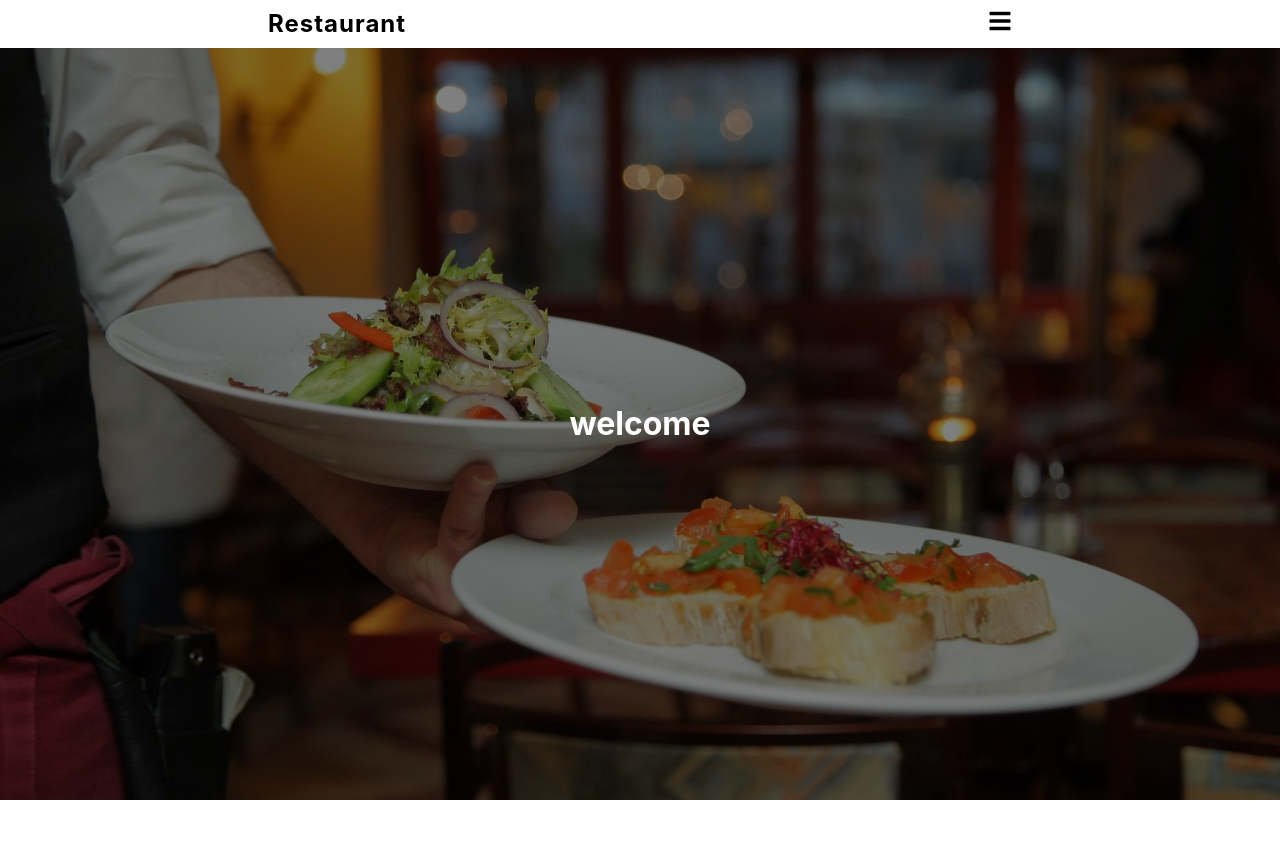
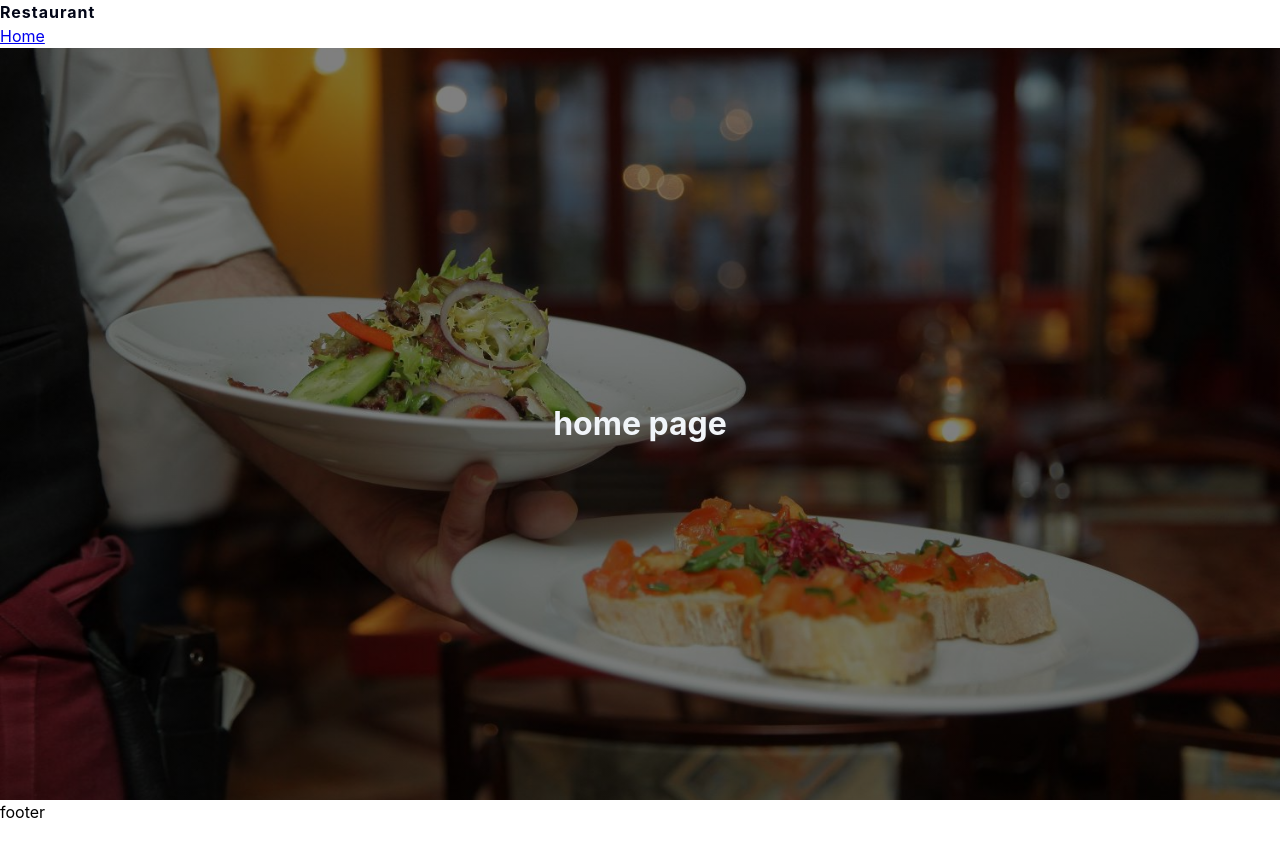
Before and after one commit to ken-cherry/restaurant-vite, a React (Vite) app: page / in a window 1280 px wide. After the commit the page ends 824 px from the top, so only its background shows below. Built offline with nearby package versions, Linux system fonts and the light colour scheme.

Commit message:
Added: pages, NavLink, created routes

```diff
--- a/package.json
+++ b/package.json
@@ -12,7 +12,8 @@
   "dependencies": {
     "react": "^18.2.0",
     "react-dom": "^18.2.0",
-    "react-icons": "^4.12.0"
+    "react-icons": "^4.12.0",
+    "react-router-dom": "^6.11.2"
   },
   "devDependencies": {
     "@types/react": "^18.2.43",
--- a/src/App.jsx
+++ b/src/App.jsx
@@ -1,17 +1,45 @@
-import { useState } from "react";
+import { Route, RouterProvider, createBrowserRouter } from "react-router-dom";
+import { Error, HomeLayout, Menu, Newsletter, Hero } from "./pages";
+
 import Navbar from "./components/Navbar";
-import Hero from "./components/Hero";
 import Sidebar from "./components/Sidebar";
 import Footer from "./components/Footer";
+
+const router = createBrowserRouter([
+  {
+    path: "/",
+    element: <HomeLayout />,
+    children: [
+      {
+        index: true,
+        element: <Hero />,
+      },
+      {
+        path: "menu",
+        element: <Menu />,
+        // children:[
+        //   {
+        //     work on later all appetizers sides entrees
+        //   }
+        // ]
+      },
+      {
+        path: "newsletter",
+        element: <Newsletter />,
+      },
+    ],
+  },
+]);
 
 function App() {
   return (
     <>
       <main>
-        <Navbar />
+        <RouterProvider router={router} />
+        {/* <Navbar />
         <Hero />
         <Sidebar />
-        <Footer />
+        <Footer /> */}
       </main>
     </>
   );
--- a/src/components/Navbar.jsx
+++ b/src/components/Navbar.jsx
@@ -1,18 +1,17 @@
 import React from "react";
-import { FaBars } from "react-icons/fa";
-import { useGlobalContext } from "../context";
+import { NavLink } from "react-router-dom";
 
 const Navbar = () => {
-  const { openSidebar } = useGlobalContext();
   return (
     <nav>
       <div className="nav-center">
-        <h1 className="logo">restaurant</h1>
+        <span className="logo">restaurant</span>
+        <div className="nav-links">
+          <NavLink to="/" className="nav-link">
+            Home
+          </NavLink>
+        </div>
       </div>
-      <button className="toggle-btn" onClick={openSidebar}>
-        <FaBars />
-      </button>
-      {/* nav links later */}
     </nav>
   );
 };
--- a/src/index.css
+++ b/src/index.css
@@ -24,29 +24,21 @@ html {
   -moz-osx-font-smoothing: grayscale;
 
   /* colors */
-  --primary-clr-blue: #0033a0;
-  --primary-clr-white: #ffffff;
-  --primary-clr-black: #000000;
-  --clr-blue-1: #1947aa;
-  --clr-blue-2: #002e90;
-  --clr-blue-3: #002980;
-  --clr-blue-4: #002470;
-  --light-blue-1: #335cb3;
-  --light-blue-2: #4d70bd;
-  --light-blue-3: #6685c6;
-  --light-blue-4: #8099d0;
-  --dark-blue-1: #001f60;
-  --dark-blue-2: #001a50;
-  --dark-blue-3: #001440;
-  --dark-blue-4: #000f30;
-  --grey-1: #b3c2e3;
-  --grey-2: #ccd6ec;
-  --grey-3: #e6ebf6;
+  --slate-50: #f8fafc;
+  --slate-100: #f1f5f9;
+  --slate-200: #e2e8f0;
+  --slate-300: #cbd5e1;
+  --slate-400: #94a3b8;
+  --slate-500: #64748b;
+  --slate-600: #475569;
+  --slate-700: #334155;
+  --slate-800: #1e293b;
+  --slate-900: #0f172a;
+  --slate-950: #020617;
 
   /* rest of vars */
-  /* --background-color: var(--primary-clr-blue); */
-  --textColor-white: var(--primary-clr-white);
-  --textColor-blue: var(--primary-clr-blue);
+  --textColor-white: var(--slate-50);
+  --textColor-black: var(--slate-950);
   --borderRadius: 0.25rem;
   --letterSpacing: 1px;
   --transition: 0.3s ease-in-out all;
@@ -102,44 +94,45 @@ PROJECT CSS
 */
 body {
   margin: 0;
-  background-color: var(--background-color);
+  /* background-color: var(--background-color); */
 }
 /*
 ====================
 PROJECT CSS
 ====================
 */
-nav {
+/* nav {
   height: 3rem;
   display: flex;
   align-items: center;
   justify-content: center;
   background-color: var(--primary-clr-white);
   color: var(--primary-clr-black);
-}
-.nav-center {
+} */
+/* .nav-center {
   width: var(--fluid-width);
   max-width: var(--max-width);
   display: flex;
   justify-content: space-between;
   align-items: center;
-}
+} */
 .logo {
   text-transform: capitalize;
   letter-spacing: var(--letterSpacing);
   font-weight: 700;
+  color: var(--slate-950);
 }
-.toggle-btn {
+/* .toggle-btn {
   font-size: 1.5rem;
   background: transparent;
   border: none;
   color: var(--primary-clr-black);
   transition: var(--transition);
   cursor: pointer;
-}
-.toggle-btn:hover {
+} */
+/* .toggle-btn:hover {
   transform: scale(1.25);
-}
+} */
 /*
 ====================
 HERO
@@ -156,6 +149,7 @@ HERO
   background-position: center;
 }
 .hero-center {
+  color: var(--slate-100);
   /* height: calc(100vh - 3rem);
   width: 80vw; */
   /* background-color: var(--grey-1); */
--- /dev/null
+++ b/src/pages/Error.jsx
@@ -0,0 +1,7 @@
+import React from "react";
+
+const Error = () => {
+  return <h2>Error</h2>;
+};
+
+export default Error;
--- a/src/components/Hero.jsx
+++ b/src/pages/Hero.jsx
@@ -4,7 +4,7 @@ const Hero = () => {
   return (
     <div className="hero-container">
       <div className="hero-center">
-        <h1>welcome</h1>
+        <h1>home page</h1>
       </div>
     </div>
   );
--- /dev/null
+++ b/src/pages/HomeLayout.jsx
@@ -0,0 +1,15 @@
+import React from "react";
+import { Outlet } from "react-router-dom";
+import Navbar from "../components/Navbar";
+
+const HomeLayout = () => {
+  return (
+    <>
+      <Navbar />
+      <Outlet />
+      <footer>footer</footer>
+    </>
+  );
+};
+
+export default HomeLayout;
--- /dev/null
+++ b/src/pages/Menu.jsx
@@ -0,0 +1,13 @@
+import React from "react";
+import { Link } from "react-router-dom";
+
+const Menu = () => {
+  return (
+    <div>
+      <h2>Menu</h2>
+      <Link to="/">Home</Link>
+    </div>
+  );
+};
+
+export default Menu;
--- /dev/null
+++ b/src/pages/Newsletter.jsx
@@ -0,0 +1,7 @@
+import React from "react";
+
+const Newsletter = () => {
+  return <h2>Newsletter</h2>;
+};
+
+export default Newsletter;
--- /dev/null
+++ b/src/pages/index.js
@@ -0,0 +1,5 @@
+export { default as Error } from "./Error";
+export { default as Hero } from "./Hero";
+export { default as HomeLayout } from "./HomeLayout";
+export { default as Menu } from "./Menu";
+export { default as Newsletter } from "./Newsletter";
```
Also changed, not shown: 1 other file (tests, documents, lock files or other folders).
